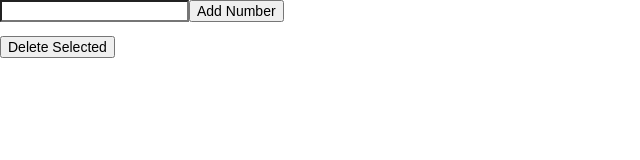
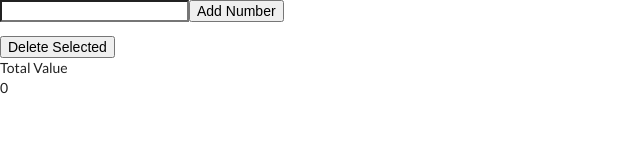
Before and after one commit to acandael/number-list, a React (Create React App) app: page / in a window 1280 px wide. Shown: the top 160 px of the page, without its empty margins (0-640 px from the left). Built offline with nearby package versions, Linux system fonts and the light colour scheme.

Commit message:
implement TotalValue component

```diff
--- a/src/components/App.tsx
+++ b/src/components/App.tsx
@@ -1,6 +1,7 @@
 import React, { useState } from 'react';
 import AddNumber from './AddNumber';
 import NumberList from './NumberList';
+import TotalValue from './TotalValue';
 
 const App = (): JSX.Element => {
   const [valuesList, setValuesList] = useState<number[]>([]);
@@ -30,6 +31,7 @@ const App = (): JSX.Element => {
           }
         </div>
       }
+      {<div>{<TotalValue valuesList={valuesList} />}</div>}
     </div>
   );
 };
--- a/src/components/NumberList.tsx
+++ b/src/components/NumberList.tsx
@@ -10,7 +10,7 @@ const NumberList = (props: AppProps): JSX.Element => {
   const [selected, setSelected] = useState(0);
   const [activeButton, setActiveButton] = useState('');
 
-  const deleteSelected = (value) => {
+  const deleteSelected = (value: number) => {
     props.removeNumberFromList(value);
     setActiveButton('');
   };
--- /dev/null
+++ b/src/components/TotalValue.tsx
@@ -0,0 +1,23 @@
+import React from 'react';
+
+interface AppProps {
+  valuesList: number[];
+}
+
+const TotalValue = (props: AppProps): JSX.Element => {
+  const renderTotal = () => {
+    return props.valuesList.reduce(
+      (accumulator, currentValue) => accumulator + currentValue,
+      0
+    );
+  };
+
+  return (
+    <div>
+      <p>Total Value</p>
+      {renderTotal()}
+    </div>
+  );
+};
+
+export default TotalValue;
```
